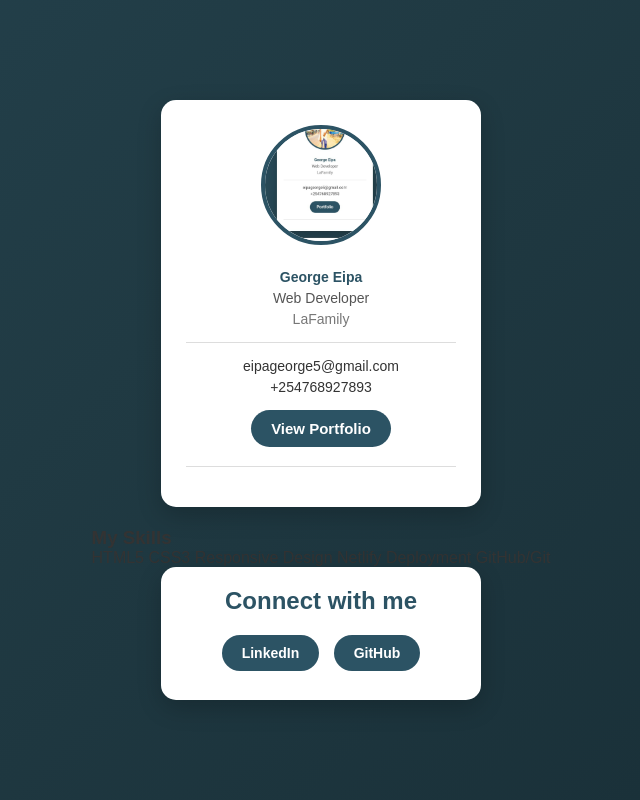
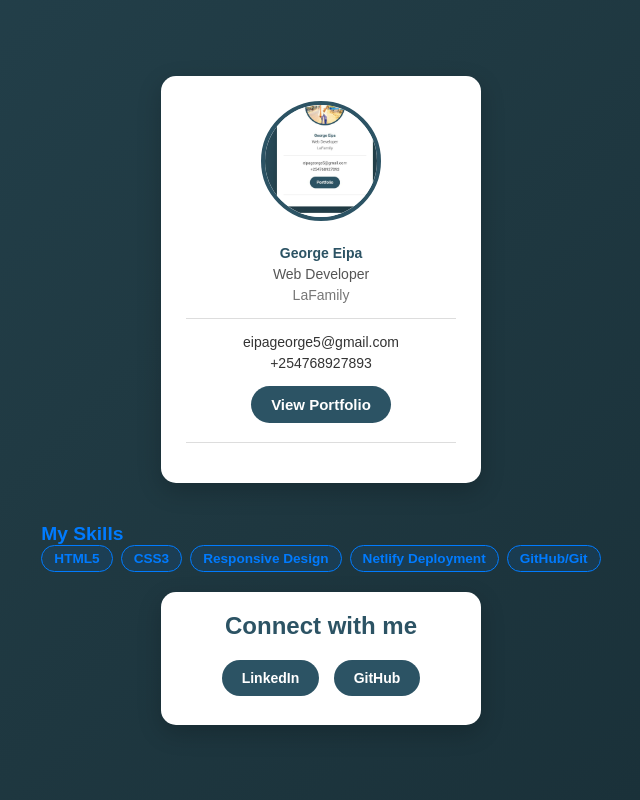
Before and after one commit to eipageorge5-sketch/Business-Card, a plain HTML site: page index.html in a window 1280 px wide. Shown: the whole page, without its empty margins (319-959 px from the left). Drawn offline with Linux system fonts and the light colour scheme.

Commit message:
Add styles for skills section and tags

```diff
--- a/style.css
+++ b/style.css
@@ -202,6 +202,30 @@ hr{
     opacity:1;
 }
 
+.skills-section h3 {
+    font-size: 1.2rem;
+    margin-top: 20px;
+    color: #007bff;
+}
+
+.skills-tags {
+    display: flex;
+    flex-wrap: wrap;
+    justify-content: center;
+    gap: 8px;
+    margin-bottom: 20px;
+}
+
+.skills-tags span {
+    background: rgba(0, 123, 255, 0.1);
+    color: #007bff;
+    padding: 5px 12px;
+    border-radius: 15px;
+    font-size: 0.85rem;
+    font-weight: bold;
+    border: 1px solid #007bff;
+}
+
 /* Hover effect on social links */
 .social-media a:hover{
     background:#1a333f;
```
